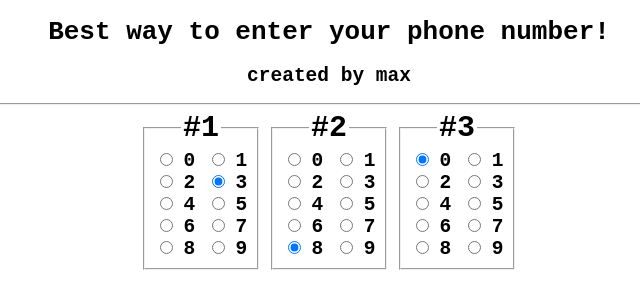
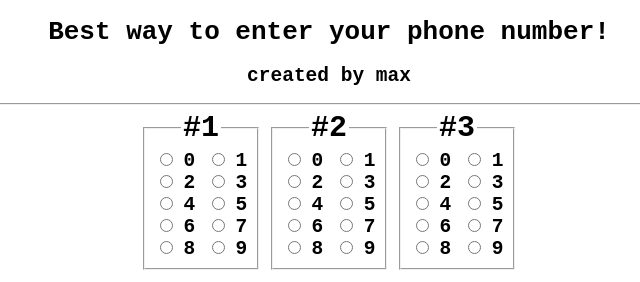
Before and after one commit to MaxymTheIdiot/maxymtheidiot.github.io, a plain HTML site: page crappy/phonenumber/index.html in a window 1280 px wide. Shown: the top 282 px of the page, 311-951 px from the left. Drawn offline with Linux system fonts and the light colour scheme.

Commit message:
slight slight slight fix

```diff
--- a/crappy/phonenumber/index.html
+++ b/crappy/phonenumber/index.html
@@ -46,7 +46,7 @@
                     <br>
                     <input type="radio" id="1_2" name="option1" value="2">
                     <label for="1_2">2   </label>
-                    <input type="radio" id="1_3" name="option1" value="3" checked>
+                    <input type="radio" id="1_3" name="option1" value="3">
                     <label for="1_3">3   </label>
                     <br>
                     <input type="radio" id="1_4" name="option1" value="4">
@@ -88,7 +88,7 @@
                     <input type="radio" id="2_7" name="option2" value="7">
                     <label for="2_7">7   </label>
                     <br>
-                    <input type="radio" id="2_8" name="option2" value="8" checked>
+                    <input type="radio" id="2_8" name="option2" value="8">
                     <label for="2_8">8   </label>
                     <input type="radio" id="2_9" name="option2" value="9">
                     <label for="2_9">9   </label>
@@ -97,7 +97,7 @@
             <fieldset style="max-width: 100px; display: inline;">
                 <legend>#3</legend>
                 <form>
-                    <input type="radio" id="3_0" name="option3" value="0" checked>
+                    <input type="radio" id="3_0" name="option3" value="0">
                     <label for="3_0">0   </label>
                     <input type="radio" id="3_1" name="option3" value="1">
                     <label for="3_1">1   </label>
```
